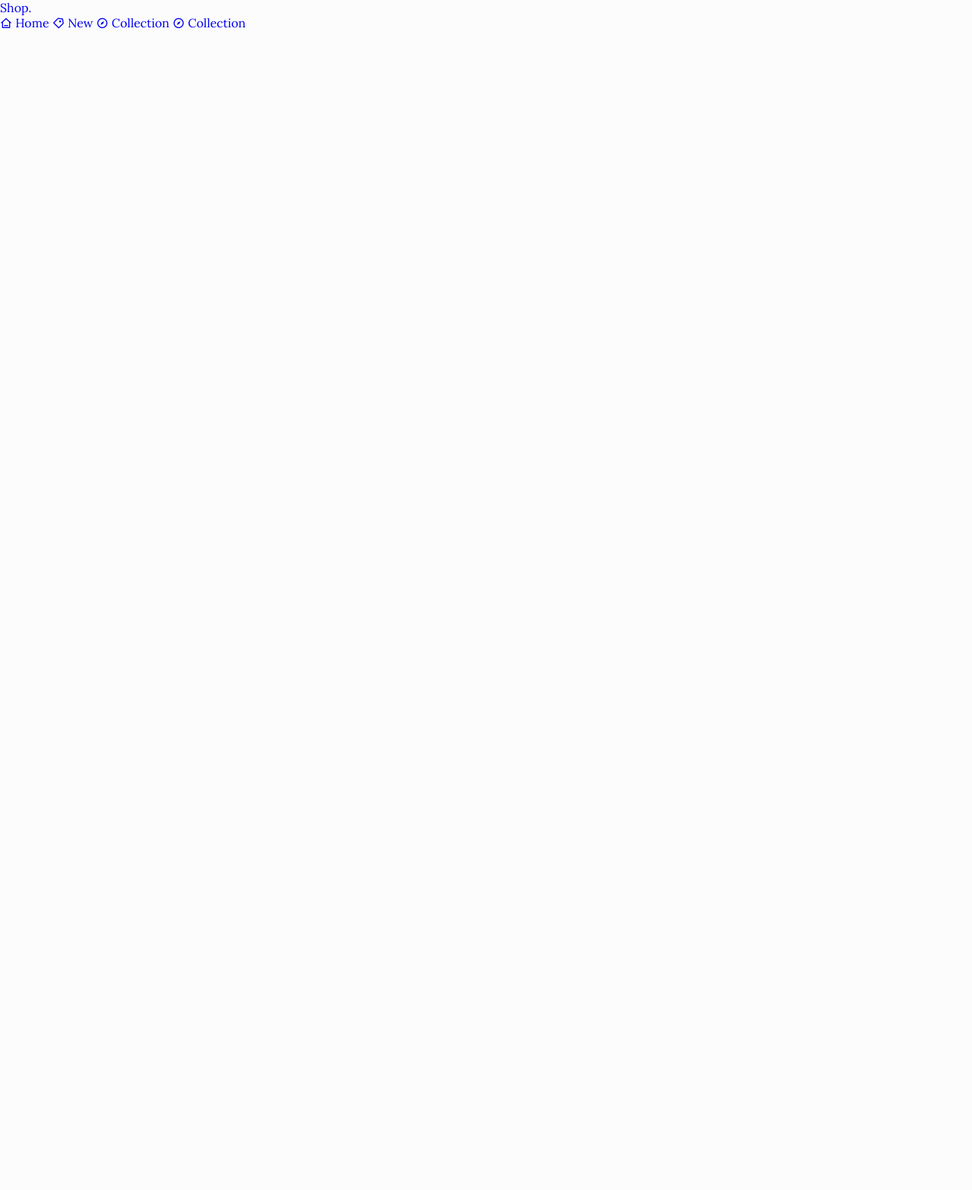
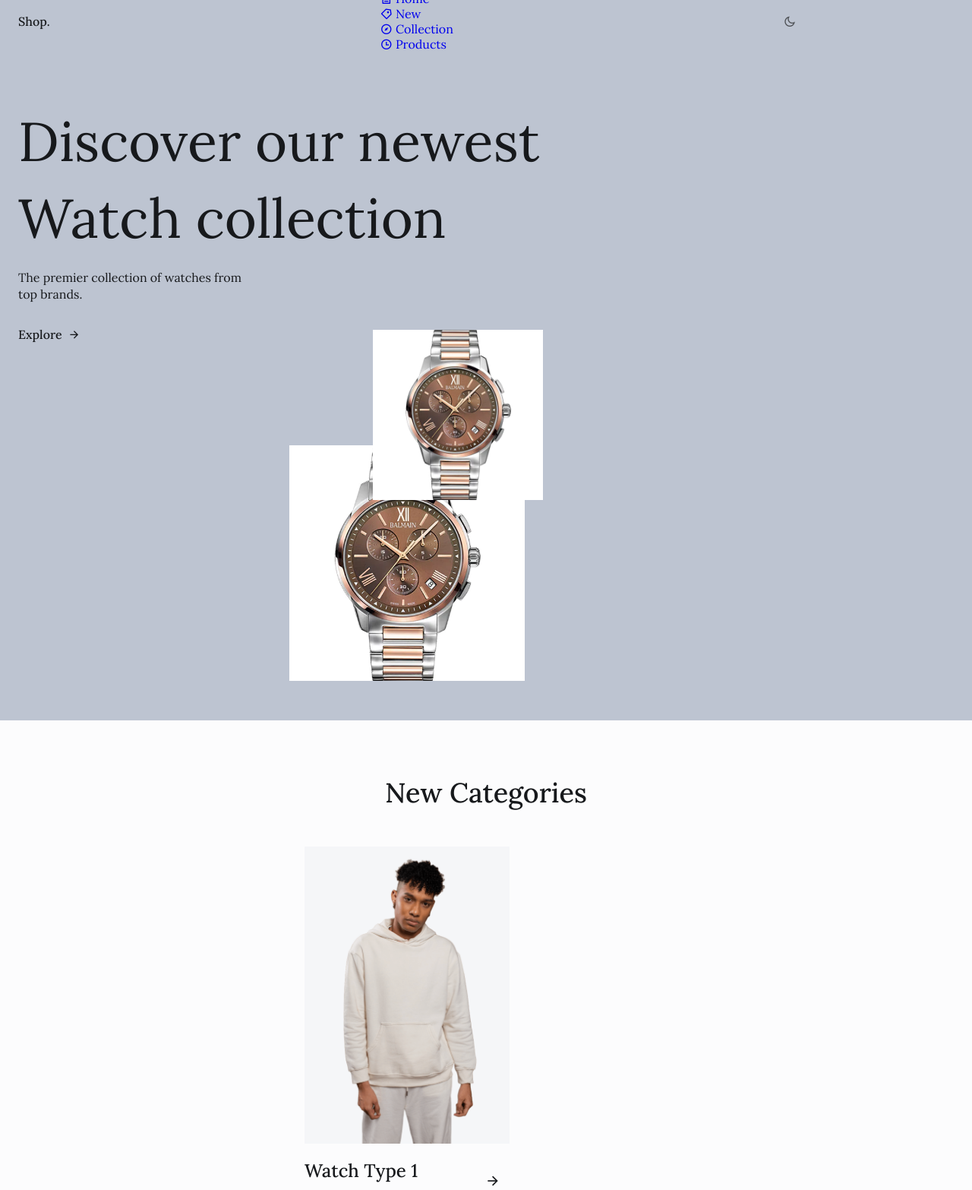
Before and after one commit to vinitpatil2812/Product-Landing-Page-Watch-Website-, a plain HTML site: page index.html in a window 1280 px wide. Shown: the top 1566 px of the page at 76% size. Before the commit the page ends 800 px from the top, so only its background shows below. Drawn offline with nearby package versions, Linux system fonts and the light colour scheme.

Commit message:
completed 'home and 'new' section

```diff
--- a/css/style.css
+++ b/css/style.css
@@ -127,7 +127,64 @@ img {
 
 /*=============== HEADER & NAV ===============*/
 
+.header {
+  position: fixed;
+  top: 0;
+  left: 0;
+  width: 100%;
+  background-color: transparent;
+  z-index: var(--z-fixed);
+  transition: .4s;
+}
 
+.nav {
+  height: var(--header-height);
+  display: flex;
+  justify-content: space-between;
+  align-items: center;
+}
+
+.nav__logo {
+  color: var(--title-color);
+  font-weight: var(--font-medium);
+}
+
+@media screen and (max-width: 1023px) {
+  .nav__menu {
+    position: fixed;
+    bottom: 1.5rem;
+    background-color: var(--body-color);
+    box-shadow: 0 4px 12px hsla(220, 18%, 40%, .15);
+    width: 90%;
+    left: 0;
+    right: 0;
+    margin: 0 auto;
+    padding: 1.25rem 2.8rem;
+    border-radius: 0.5rem;
+  }
+
+  .nav__list {
+    display: flex;
+    justify-content: space-between;
+    align-items: center;
+  }
+
+  .nav__link {
+    color: var(--text-color-light);
+    font-weight: var(--font-medium);
+    display: grid;
+    justify-content: center;
+    row-gap: 0.25rem;
+  }
+
+  .nav__link i {
+    font-size: 1.25rem;
+  }
+
+  .nav__link span {
+    font-size: 0.688rem;
+  }
+}
 /* Change background header */
 
 
@@ -136,11 +193,111 @@ img {
 
 /*=============== HOME ===============*/
 
+.home {
+  background-color: var(--bg-color);
+  overflow: hidden;
+}
+
+.home__container {
+  padding: 4rem 0 1rem;
+  row-gap: 8.5rem;
+}
+
+.home__title {
+  font-size: var(--biggest-font-size);
+  font-weight: 400;
+}
+
+.home__description {
+  color: var(--title-color);
+  margin: 1rem 0 2rem;
+}
+
+.home__title,
+.home__description {
+  line-height: 140%;
+}
+
+.home__images {
+  position: relative;
+  width: 310px;
+  justify-self: center;
+}
+
+.home__images img:nth-child(1) {
+  width: 224px;
+  position: absolute;
+  right: -1.5rem;
+  top: -9.5rem;
+}
+
+.home__images nth :nth-child(2) {
+  width: 180px;
+  margin-left: .5rem;
+  position: relative;
+}
 
 /*=============== BUTTON ===============*/
 
+.button__link {
+  color: var(--title-color);
+  font-weight: var(--font-medium);
+  display: inline-flex;
+  align-items: center;
+  column-gap: .5rem;
+}
+
+.button__link i {
+  font-size: 1rem;
+  transition: .3s;
+}
+
+.button__link:hover i {
+  transform: translate(.25rem);
+}
 
 /*=============== NEW ===============*/
+
+.new__container {
+ row-gap: 2.5rem;
+ padding-bottom: 1.5rem;
+}
+
+.new__card {
+  justify-self: center;
+}
+
+.new__img {
+  width: 270px;
+  margin-bottom: 1rem;
+}
+
+.new__link {
+  display: flex;
+  align-items: center;
+  justify-content: space-between;
+  color: var(--title-color);
+  padding-right: .75rem;
+}
+
+.new__link i {
+  font-size: 1.25rem;
+  transition: .3s;
+}
+
+.new__title {
+  font-size: var(--h2-font-size);
+  margin-bottom: .5rem;
+}
+
+.new__subtitle {
+  font-size: var(--small-font-size);
+  color: var(--text-color);
+}
+
+.new__link:hover i {
+  transform: translate(.25rem);
+}
 
 
 /*=============== COLLECTION ===============*/
--- a/index.html
+++ b/index.html
@@ -22,36 +22,45 @@
     <body>
         <!-- HEADER -->
         <header class="header" id="header">
-            <nav class="header" id="header">
+            <nav class="nav container">
                 <a href="#" class="nav__logo">
                     Shop.
                 </a>
 
                 <div class="nav__menu" id="nav__menu">
-                    <ul class="nav__list" >
-                        <li class="nav__list" >
+                    <ul class="nav__list">
+                        <li class="nav__item" >
                             <a href="#home" class="nav__link">
                                 <i class="ri-home-3-line"></i>
                                 <span>Home</span>
                             </a>
+                        </li>
 
+                        <li class="nav__list" >
                             <a href="#new" class="nav__link">
                                 <i class="ri-price-tag-3-line"></i>
                                 <span>New</span>
                             </a>
+                        </li>
 
+                        <li class="nav__list" >
                             <a href="#collection" class="nav__link">
                                 <i class="ri-compass-line"></i>
                                 <span>Collection</span>
                             </a>
+                        </li>
 
-                            <a href="#product" class="nav__pro">
-                                <i class="ri-compass-line"></i>
-                                <span>Collection</span>
+                        <li class="nav__list" >
+                            <a href="#product" class="nav__link">
+                                <i class="ri-time-line"></i>
+                                <span>Products</span>
                             </a>
                         </li>
                     </ul>
                 </div>
+
+                <!-- Theme button -->
+                <i class="ri-moon-line"></i>
             </nav>
         </header>
 
@@ -59,12 +68,91 @@
         <main class="main">
             <!-- HOME -->
             <section class="home section" id="home">
+                <div class="home__container container grid">
+                    <div class="home__data">
+                        <h1 class="home__title">
+                            Discover our newest <br>
+                            Watch collection
+                        </h1>
 
+                        <p class="home__description">
+                            The premier collection of watches from <br>
+                            top brands.
+                        </p>
+
+                        <a href="#new" class="button__link">
+                            Explore <i class="ri-arrow-right-line"></i>
+                        </a>
+                    </div>
+
+                    <div class="home__images">
+                        <img src="resources/home1.jpg" alt="home image">
+                        <img src="resources/home1.jpg" alt="home image">
+                    </div>
+                </div>
             </section>
 
             <!-- NEW -->
             <section class="new section" id="new">
+                <h2 class="section__title">
+                    New Categories
+                </h2>
 
+                <div class="new__container container grid">
+                    <article class="new__card">
+                        <img src="resources/img/new1.png" alt="new image" class="new__img">
+
+                        <a href="#" class="new__link">
+                            <div class="new__data">
+                                <h2 class="new__title">
+                                    Watch Type 1
+                                </h2>
+
+                                <span class="new__subtitle">
+                                    Collection 1
+                                </span>
+                            </div>
+
+                            <i class="ri-arrow-right-line"></i>
+                        </a>
+                    </article>
+
+                    <article class="new__card">
+                        <img src="resources/img/new2.png" alt="new image" class="new__img">
+
+                        <a href="#" class="new__link">
+                            <div class="new__data">
+                                <h2 class="new__title">
+                                    Watch Type 2
+                                </h2>
+
+                                <span class="new__subtitle">
+                                    Collection 2
+                                </span>
+                            </div>
+
+                            <i class="ri-arrow-right-line"></i>
+                        </a>
+                    </article>
+
+                    <article class="new__card">
+                        <img src="resources/img/new3.png" alt="new image" class="new__img">
+
+                        <a href="#" class="new__link">
+                            <div class="new__data">
+                                <h2 class="new__title">
+                                    Watch Type 3
+                                </h2>
+
+                                <span class="new__subtitle">
+                                    Collection 3
+                                </span>
+                            </div>
+
+                            <i class="ri-arrow-right-line"></i>
+                        </a>
+                    </article>
+                </div>
             </section>
 
             <!-- COLLECTION -->
```
Also changed, not shown: resources/home1.jpg (added), resources/img/collection1.png (added), resources/img/collection2.png (added), resources/img/favicon.png (added), resources/img/home1.png (added), resources/img/home2.png (added), resources/img/logo1.png (added), resources/img/logo2.png (added), resources/img/logo3.png (added), resources/img/logo4.png (added), resources/img/new1.png (added), resources/img/new2.png (added), resources/img/new3.png (added), resources/img/product1.png (added), 3 more files.
